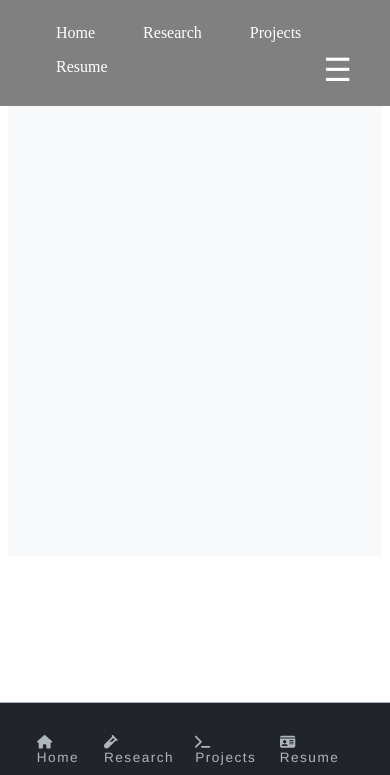
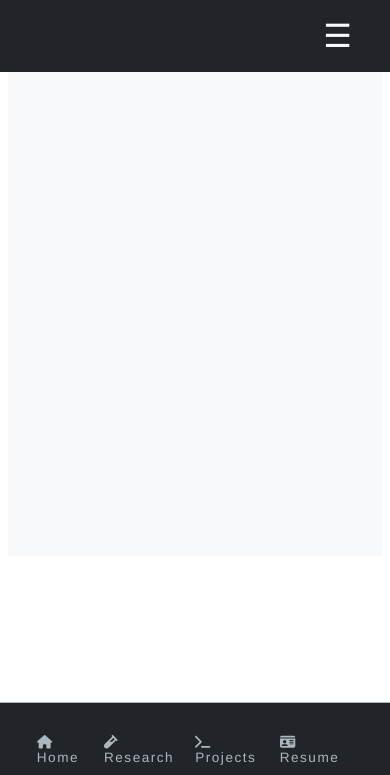
Before and after one commit to jsmatias/gtsb-personal-website, a Gatsby site: page / in a window 390 px wide. Shown: the top 775 px of the page. Built offline with nearby package versions, Linux system fonts and the light colour scheme; Gatsby itself is replaced by a stand-in of ours.

Commit message:
Style and responsiveness added to navbar

```diff
--- a/src/components/navigationbar.jsx
+++ b/src/components/navigationbar.jsx
@@ -1,9 +1,11 @@
 import React, { useState } from "react";
 import { styled } from "styled-components";
+import { colors } from "../layout/layout-config";
+
 
 const NavBar = styled.nav`
   padding: 1rem 2rem;
-  background: gray;
+  background: ${colors.black};
   width: 100%;
   position: fixed;
   top: 0;
@@ -15,27 +17,41 @@ const NavBar = styled.nav`
 `;
 
 const NavItem = styled.a`
+  @media screen and (max-width: 700px) {
+    display: none;
+  }
+  text-transform: uppercase;
+  font-weight: bold;
+  font-size: 1rem;
+  letter-spacing: 5px;
   text-decoration: none;
-  color: white;
+  color: ${colors.white};
   display: block;
   float: left;
   padding: 0.5rem 1.5rem;
   &:hover {
-    transition: background-color 0.5s;
-    background-color: black;
+    transition: background 0.5s;
+    background: ${colors.gray};
+  }
+  &.navitem-expanded {
+    display: block;
+    transition: height 0.5s;
   }
 `;
 
 const MenuButton = styled.button`
-  color: white;
-  background: gray;
+  @media screen and (min-width: 700px) {
+    display: none;
+  }
+  color: ${colors.white};
+  background: ${colors.black};
   display: block;
   float: right;
   border: none;
   font-size: 2rem;
   &:hover {
-    transition: background-color 0.5s;
-    background-color: black;
+    transition: background 0.5s;
+    background: ${colors.gray};
   }
 `;
 
@@ -48,10 +64,30 @@ function NavigationBar() {
 
   return (
     <NavBar className={`navbar${isNavbarExpanded ? "-expanded" : ""}`}>
-      <NavItem href="/">Home</NavItem>
-      <NavItem href="/research">Research</NavItem>
-      <NavItem href="/projects">Projects</NavItem>
-      <NavItem href="/cv">Resume</NavItem>
+      <NavItem
+        className={`navitem${isNavbarExpanded ? "-expanded" : ""}`}
+        href="/"
+      >
+        Home
+      </NavItem>
+      <NavItem
+        className={`navitem${isNavbarExpanded ? "-expanded" : ""}`}
+        href="/research"
+      >
+        Research
+      </NavItem>
+      <NavItem
+        className={`navitem${isNavbarExpanded ? "-expanded" : ""}`}
+        href="/projects"
+      >
+        Projects
+      </NavItem>
+      <NavItem
+        className={`navitem${isNavbarExpanded ? "-expanded" : ""}`}
+        href="/cv"
+      >
+        Resume
+      </NavItem>
       <MenuButton onClick={toggleSidebar}>
         {isNavbarExpanded ? `\u2715` : `\u2630`}
       </MenuButton>
```
